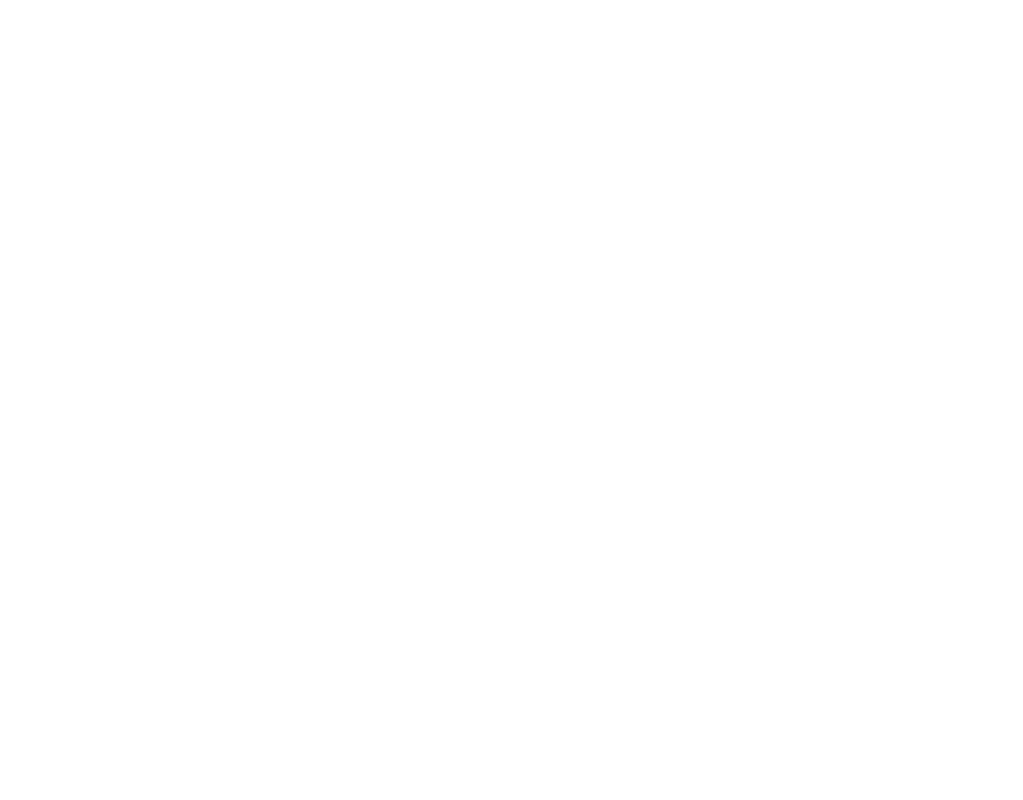
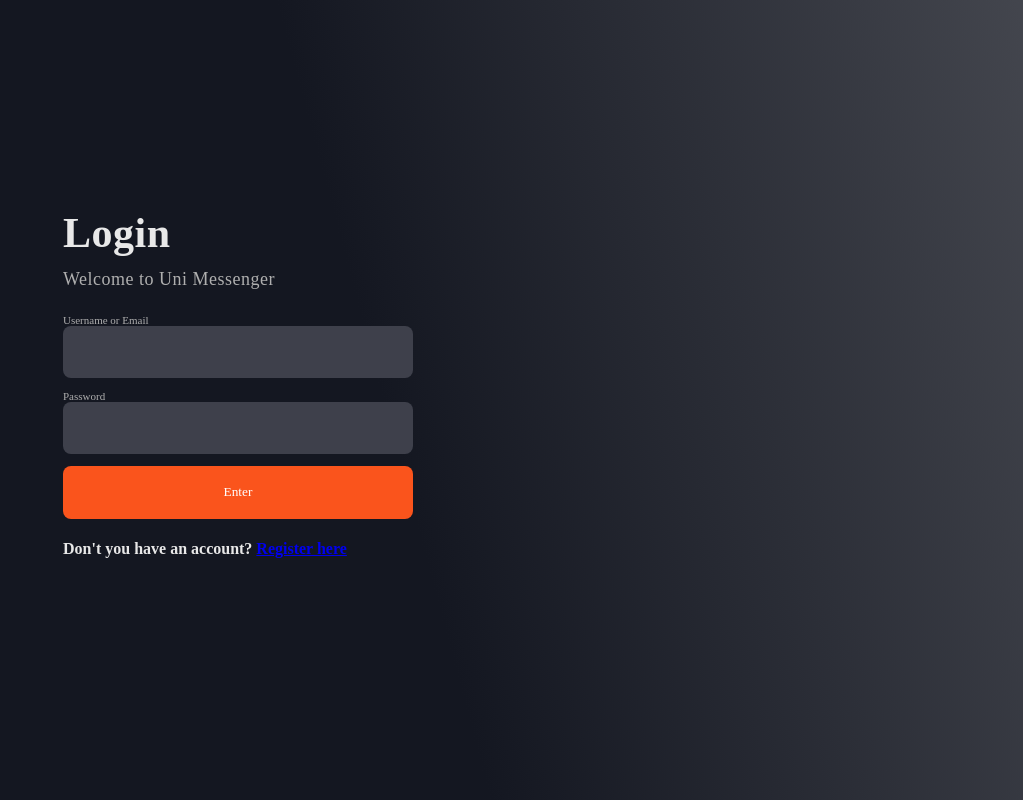
Before and after one commit to IkboljonMe/uni-chat, a React (Vite) app in the folder client/: page /login in a window 1280 px wide. Before the commit this address had no page. Shown: the whole page, without its empty margins (257-1280 px from the left). Built offline with nearby package versions, Linux system fonts and the light colour scheme.

Commit message:
login and register pages

```diff
--- a/client/src/App.css
+++ b/client/src/App.css
@@ -94,3 +94,7 @@
   color: white;
   background: rgb(43, 47, 60);
 }
+.register {
+  color: #e8e8e8;
+  font-family: "Avenir";
+}
--- a/client/src/App.jsx
+++ b/client/src/App.jsx
@@ -5,6 +5,7 @@
 import Register from "./Register";
 import ProtectedRoute from "./ProtectedRoute";
 import { useSelector } from "react-redux";
+import Login from "./Login";
 
 function App() {
   const user = useSelector((state) => state.user);
@@ -20,6 +21,7 @@
           }
         ></Route>
         <Route path="/register" element={<Register />}></Route>
+        <Route path="/login" element={<Login />}></Route>
       </Routes>
     </Router>
   );
--- a/client/src/Login.jsx
+++ b/client/src/Login.jsx
@@ -1,62 +1,52 @@
-import axios from "axios";
+// import axios from "axios";
 import { useState } from "react";
-import { useNavigate } from "react-router-dom";
-const Login = (props) => {
-  const navigate = useNavigate();
-  const [userName, setUserName] = useState("");
-  const [email, setEmail] = useState("");
-  const [error, setError] = useState("");
-  const onSubmit = (e) => {
-    e.preventDefault();
-    axios
-      .post("http://localhost:3001/register", {
-        userName,
-        email,
-      })
-      .then((r) => {
-        props.setUser(r.data);
-        localStorage.setItem("USER", JSON.stringify(r.data));
-        navigate("/");
-      })
-      .catch((err) => {
-        setError(err.response.data.message);
-        throw err;
-      });
-  };
+import { Link } from "react-router-dom";
+// import { useNavigate } from "react-router-dom";
+
+const Login = () => {
+  // const navigate = useNavigate();
+  const [userNameOrEmail, setUserNameOrEmail] = useState("");
+  const [password, setPassword] = useState("");
+  // const [error, setError] = useState("");
 
   return (
     <div className="background">
-      <form onSubmit={onSubmit} className="form-card">
-        <div className="form-title">Welcome 👋</div>
-        <div className="form-subtitle">Set a username to get started</div>
-        {error && (
+      <form className="form-card">
+        <div className="form-title">Login</div>
+        <div className="form-subtitle">Welcome to Uni Messenger</div>
+        {/* {error && (
           <div style={{ color: "red" }} className="form-subtitle">
             {error}!
           </div>
-        )}
+        )} */}
         <div className="auth">
           <div>
-            <div className="auth-label">Username</div>
+            <div className="auth-label">Username or Email</div>
             <input
-              value={userName}
-              onChange={(e) => setUserName(e.target.value)}
+              value={userNameOrEmail}
+              onChange={(e) => setUserNameOrEmail(e.target.value)}
               className="auth-input"
               name="username"
+              type="email"
             />
           </div>
           <div>
-            <div className="auth-label">Email</div>
+            <div className="auth-label">Password</div>
             <input
-              value={email}
-              onChange={(e) => setEmail(e.target.value)}
+              value={password}
+              onChange={(e) => setPassword(e.target.value)}
               className="auth-input"
-              name="email"
+              name="password"
+              type="password"
             />
           </div>
-
           <button className="auth-button" type="submit">
             Enter
           </button>
+          <h4 className="register">
+            Don&apos;t you have an account?{" "}
+            <Link to="/register">Register here</Link>
+          </h4>
         </div>
       </form>
     </div>
--- a/client/src/Register.tsx
+++ b/client/src/Register.tsx
@@ -4,14 +4,18 @@
 import { useNavigate } from "react-router-dom";
 import { useDispatch } from "react-redux";
 import { setUser } from "../redux/slices/userSlices";
+import { Link } from "react-router-dom";
+import Login from "./Login";
 const Register = () => {
   const navigate = useNavigate();
   const dispatch = useDispatch();
   const [userName, setUserName] = useState("");
   const [email, setEmail] = useState("");
+  const [password, setPassword] = useState("");
   const [firstName, setFirstName] = useState("");
   const [lastName, setLastName] = useState("");
   const [error, setError] = useState("");
+
   const onSubmit = (e) => {
     e.preventDefault();
     axios
@@ -36,8 +40,8 @@
   return (
     <div className="background">
       <form onSubmit={onSubmit} className="form-card">
-        <div className="form-title">Welcome 👋</div>
-        <div className="form-subtitle">Set a username to get started</div>
+        <div className="form-title">Register</div>
+        <div className="form-subtitle">Welcome to Uni Messenger</div>
         {error && (
           <div style={{ color: "red" }} className="form-subtitle">
             {error}!
@@ -45,12 +49,33 @@
         )}
         <div className="auth">
           <div>
+            <div className="auth-label">First name</div>
+            <input
+              value={firstName}
+              onChange={(e) => setFirstName(e.target.value)}
+              className="auth-input"
+              name="firstname"
+              type="text"
+            />
+          </div>
+          <div>
+            <div className="auth-label">Last name</div>
+            <input
+              value={lastName}
+              onChange={(e) => setLastName(e.target.value)}
+              className="auth-input"
+              name="lastname"
+              type="text"
+            />
+          </div>
+          <div>
             <div className="auth-label">Username</div>
             <input
               value={userName}
               onChange={(e) => setUserName(e.target.value)}
               className="auth-input"
               name="username"
+              type="text"
             />
           </div>
           <div>
@@ -60,29 +85,27 @@
               onChange={(e) => setEmail(e.target.value)}
               className="auth-input"
               name="email"
+              type="email"
             />
           </div>
           <div>
-            <div className="auth-label">First name</div>
+            <div className="auth-label">Create Password</div>
             <input
-              value={firstName}
-              onChange={(e) => setFirstName(e.target.value)}
+              value={password}
+              onChange={(e) => setPassword(e.target.value)}
               className="auth-input"
-              name="firstname"
+              name="email"
+              type="password"
             />
           </div>
-          <div>
-            <div className="auth-label">Last name</div>
-            <input
-              value={lastName}
-              onChange={(e) => setLastName(e.target.value)}
-              className="auth-input"
-              name="lastname"
-            />
-          </div>
+
           <button className="auth-button" type="submit">
             Enter
           </button>
+          <h4 className="register">
+            Do you have an account?
+            <Link to="/Login">&nbsp;Login here</Link>
+          </h4>
         </div>
       </form>
     </div>
```
